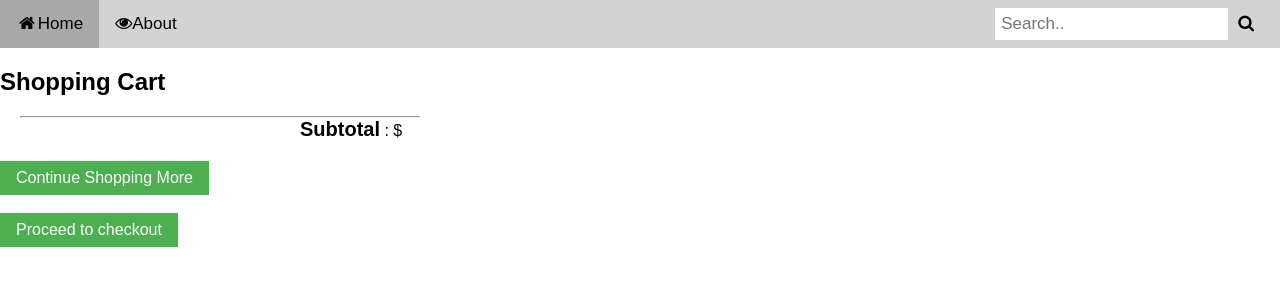
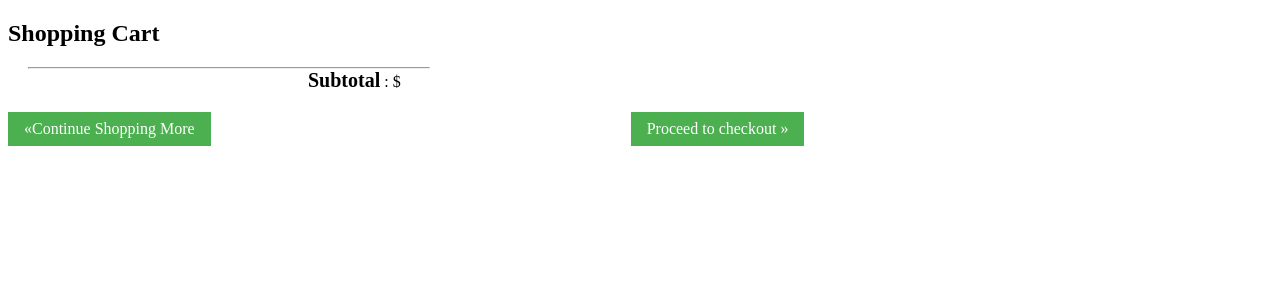
Before and after one commit to pmflypallavi/KoolApp, a Flask app: template templates/cart.html in a window 1280 px wide. Shown: the top 300 px of the page. Run offline with Flask 2, Linux system fonts and the light colour scheme; the template is opened without the code that fills it, so the values that code supplies are empty; some libraries are stand-ins or nearby versions.

Commit message:
Modify the search

```diff
--- a/templates/cart.html
+++ b/templates/cart.html
@@ -22,8 +22,6 @@ a:hover {
 }
 </style>
 <body>
-{% extends "template.html" %}
-    {% block content %}
 {% if error %}
     <p class=error><strong>Error:</strong> {{ error }}
   {% endif %}
@@ -52,8 +50,8 @@ a:hover {
 		</div>
 	</div>
 </div>
-<a href="/about?noofitem={{noOfItems}}&productId={{totalItems}}&pagename={{'Cart'}}" class="next">Continue Shopping More</a><br><br>
-<a href="/checkout" class="next">Proceed to checkout</a>
-{% endblock %}
+<a href="/about?noofitem={{noOfItems}}&productId={{totalItems}}&pagename={{'Cart'}}" class="next">&laquo;Continue Shopping More</a>&emsp;&emsp;&emsp;&emsp;&emsp;&emsp;&emsp;&emsp;&emsp;&emsp;&emsp;&emsp;&emsp;&emsp;&emsp;&emsp;&emsp;&emsp;&emsp;&emsp;&emsp;&emsp;&emsp;&emsp;&emsp;&emsp;
+<a href="/checkout" class="next">Proceed to checkout &raquo;</a>
+
 </body>
 </html>
--- a/wsgi.py
+++ b/wsgi.py
@@ -1,9 +1,9 @@
 from flask import *
 from flask_mysqldb import MySQL
-
+from nltk.tokenize import word_tokenize
 application = Flask(__name__)
 
-application.config['MYSQL_HOST'] = 'custom-mysql.gamification.svc.cluster.local'
+application.config['MYSQL_HOST'] = '127.0.0.1'
 application.config['MYSQL_USER'] = 'xxuser'
 application.config['MYSQL_PASSWORD'] = 'welcome1'
 application.config['MYSQL_DB'] = 'sampledb'
@@ -112,6 +112,8 @@ def displayCategory():
 def search():
     if request.method == "POST":
         categoryId = request.form.get('search')
+        data = request.form.get('search')
+        print(word_tokenize(data))
         words = categoryId.split()
         if len(words) > 0:
             categoryId = '%'
@@ -128,8 +130,8 @@ def search():
         try:
             cur = mysql.connection.cursor()
             res = cur.execute(
-                "Select DISTINCT A.DESCRIPTION,B.ITEM_NUMBER,B.LIST_PRICE,CASE WHEN B.DISCOUNT='0.0' or B.DISCOUNT IS NULL THEN 'No Discount' else CONCAT(substring_index(DISCOUNT*100,'.',1),'%%') end as  DISCOUNT,CASE WHEN B.IN_STOCK='Yes' THEN 'IN STOCK' ELSE 'OUT OF STOCK' END AS STOCK,A.SKU_ATTRIBUTE_VALUE1 from sampledb.XXIBM_PRODUCT_SKU A , sampledb.XXIBM_PRODUCT_PRICING B where A.ITEM_NUMBER=B.ITEM_NUMBER  and (A.LONG_DESCRIPTION like %s or A.SKU_ATTRIBUTE_VALUE1 like %s or A.SKU_ATTRIBUTE_VALUE2 like %s)",
-                (categoryId, categoryId, categoryId))
+                "Select DISTINCT A.DESCRIPTION,B.ITEM_NUMBER,B.LIST_PRICE,CASE WHEN B.DISCOUNT='0.0' or B.DISCOUNT IS NULL THEN 'No Discount' else CONCAT(substring_index(DISCOUNT*100,'.',1),'%%') end as  DISCOUNT,CASE WHEN B.IN_STOCK='Yes' THEN 'IN STOCK' ELSE 'OUT OF STOCK' END AS STOCK,A.SKU_ATTRIBUTE_VALUE1 from sampledb.XXIBM_PRODUCT_SKU A , sampledb.XXIBM_PRODUCT_PRICING B where A.ITEM_NUMBER=B.ITEM_NUMBER  and (A.LONG_DESCRIPTION like %s or A.SKU_ATTRIBUTE_VALUE1 like %s or A.SKU_ATTRIBUTE_VALUE2 like %s or concat(A.LONG_DESCRIPTION,A.SKU_ATTRIBUTE_VALUE2) like %s or concat(A.SKU_ATTRIBUTE_VALUE2,A.LONG_DESCRIPTION) like %s or concat(A.LONG_DESCRIPTION,A.SKU_ATTRIBUTE_VALUE1) like %s or concat(A.SKU_ATTRIBUTE_VALUE1,A.LONG_DESCRIPTION) like %s)",
+                (categoryId, categoryId, categoryId,categoryId,categoryId,categoryId,categoryId))
             if res > 0:
                 data = cur.fetchall()
                 product.append(data)
```
